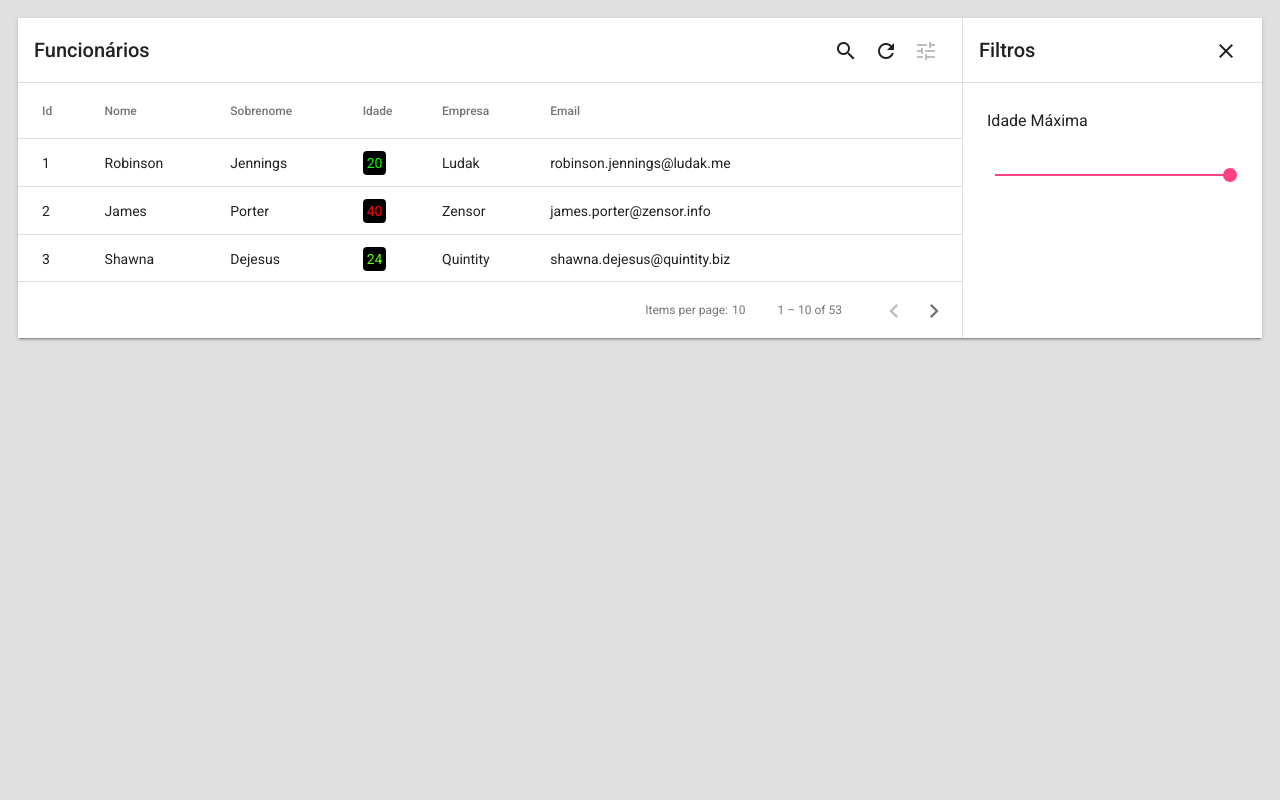
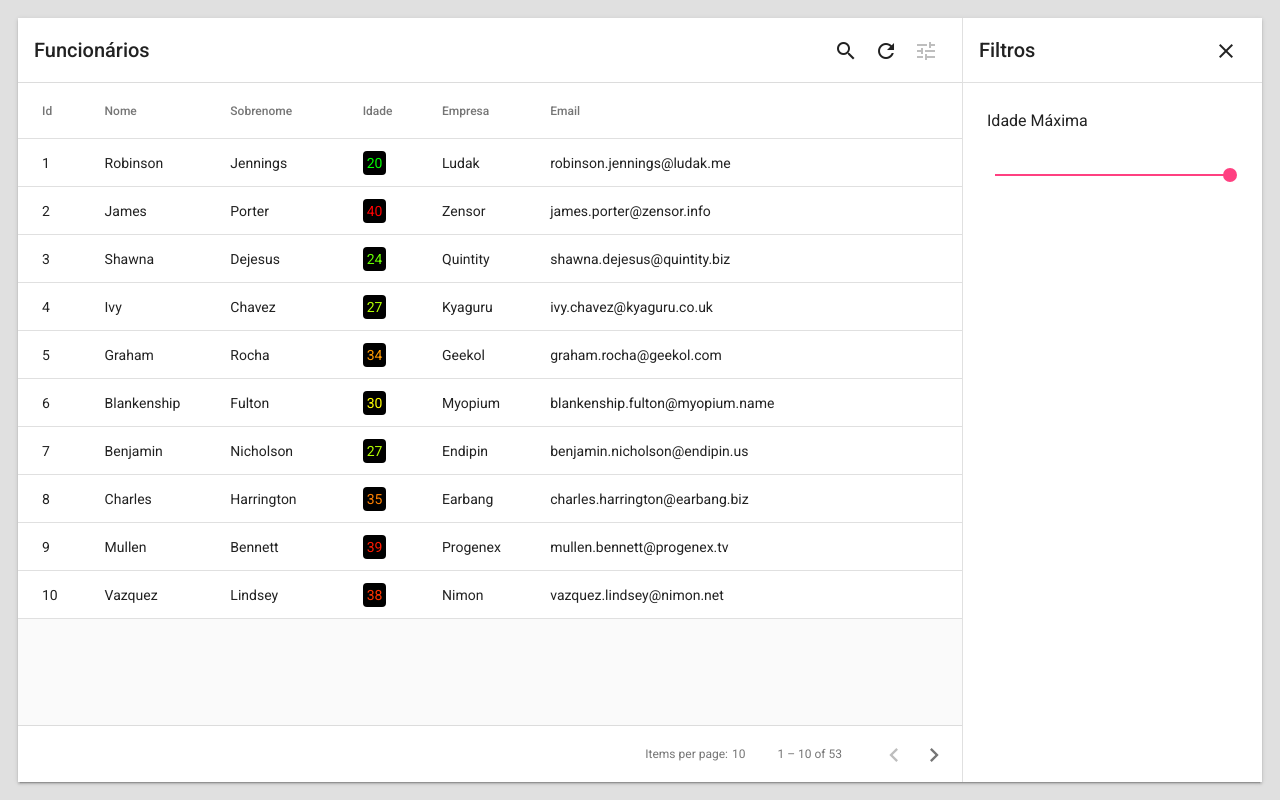
Before and after one commit to MRMokwa/new-table-app, an Angular app: page / in a window 1280 px wide. Built offline with nearby package versions, Linux system fonts and the light colour scheme.

Commit message:
Undo wrong commit

```diff
--- a/src/app/teste/consulta/consulta.component.scss
+++ b/src/app/teste/consulta/consulta.component.scss
@@ -1,4 +1,4 @@
 :host {
   display: block;
-  //height: 100%;
+  height: 100%;
 }
```
